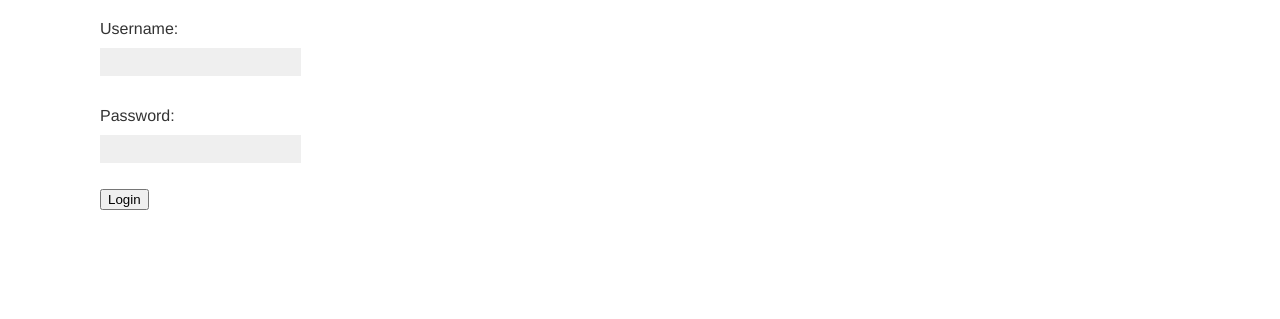
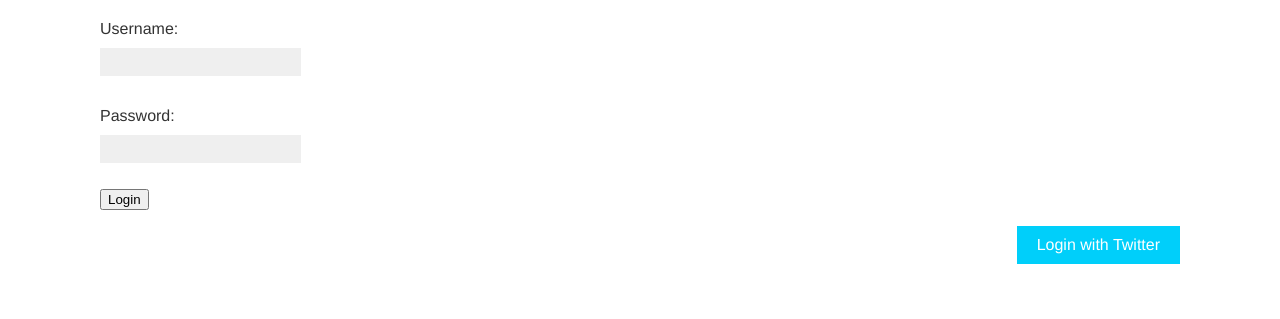
Before and after one commit to akashgiricse/100DaysOfDjango, a Django app: template SocialWebsite/bookmarks/account/templates/account/login.html in a window 1280 px wide. Shown: the part 156-475 px from the top of the page. Run offline with Django 3.2, Linux system fonts and the light colour scheme; the template is opened without the code that fills it: values that come from a table or form of the project are taken from there, others are empty; some web fonts are replaced.

Commit message:
Authenticate user using Twitter

```diff
--- a/SocialWebsite/bookmarks/account/templates/account/login.html
+++ b/SocialWebsite/bookmarks/account/templates/account/login.html
@@ -15,6 +15,12 @@
             </form>
           </div>
         </div>
+
       </div>
     </div>
+    <div class="social">
+        <ul>
+            <li class="twitter"><a href="{% url "social:begin" "twitter" %}">Login with Twitter</a></li>
+        </ul>
+    </div>
 {% endblock%}
--- a/SocialWebsite/bookmarks/bookmarks/settings.py
+++ b/SocialWebsite/bookmarks/bookmarks/settings.py
@@ -139,6 +139,12 @@ MEDIA_ROOT = os.path.join(BASE_DIR, 'media')
 
 AUTHENTICATION_BACKENDS = (
 
+    'social.backends.twitter.TwitterOAuth',
+
     'django.contrib.auth.backends.ModelBackend',
     'account.authentication.EmailAuthBackend',
 )
+
+
+SOCIAL_AUTH_TWITTER_KEY = 'xxx'
+SOCIAL_AUTH_TWITTER_SECRET = 'xxx'
```
